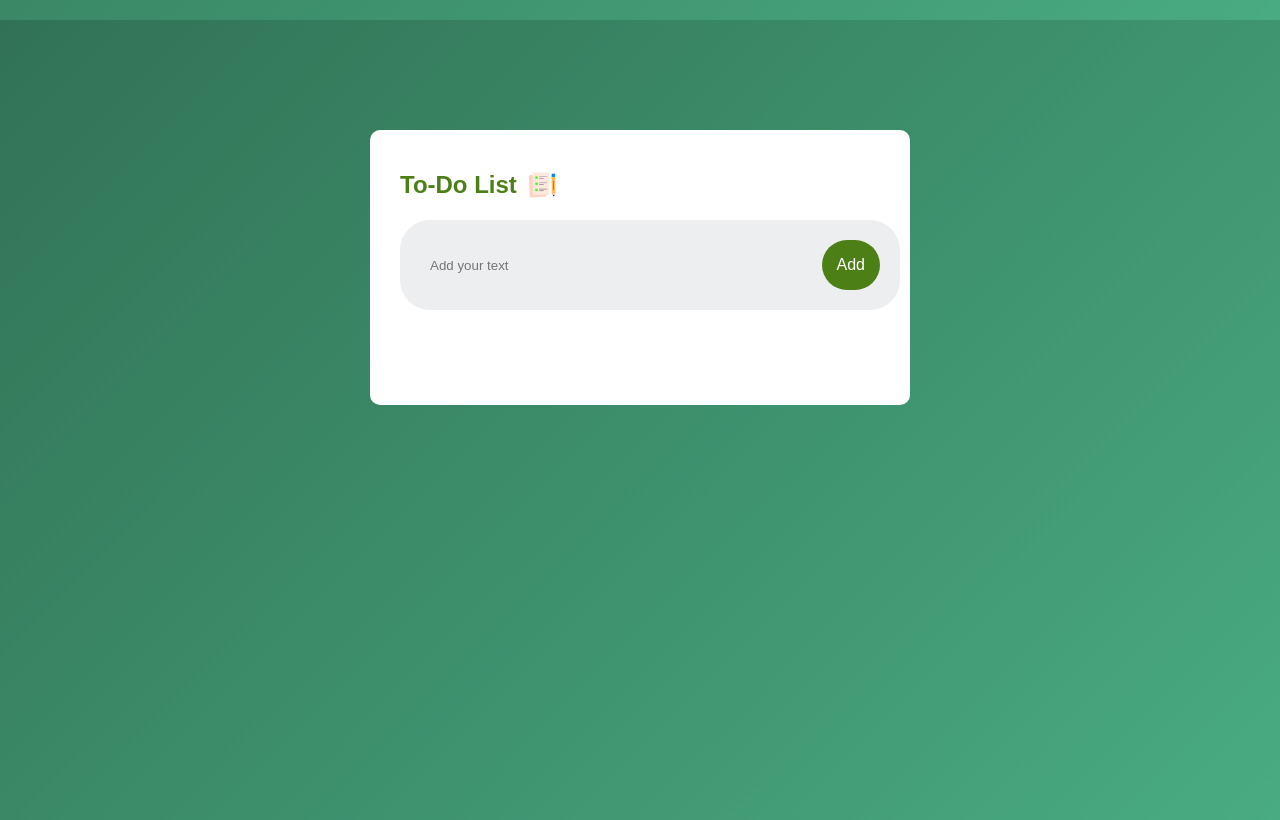
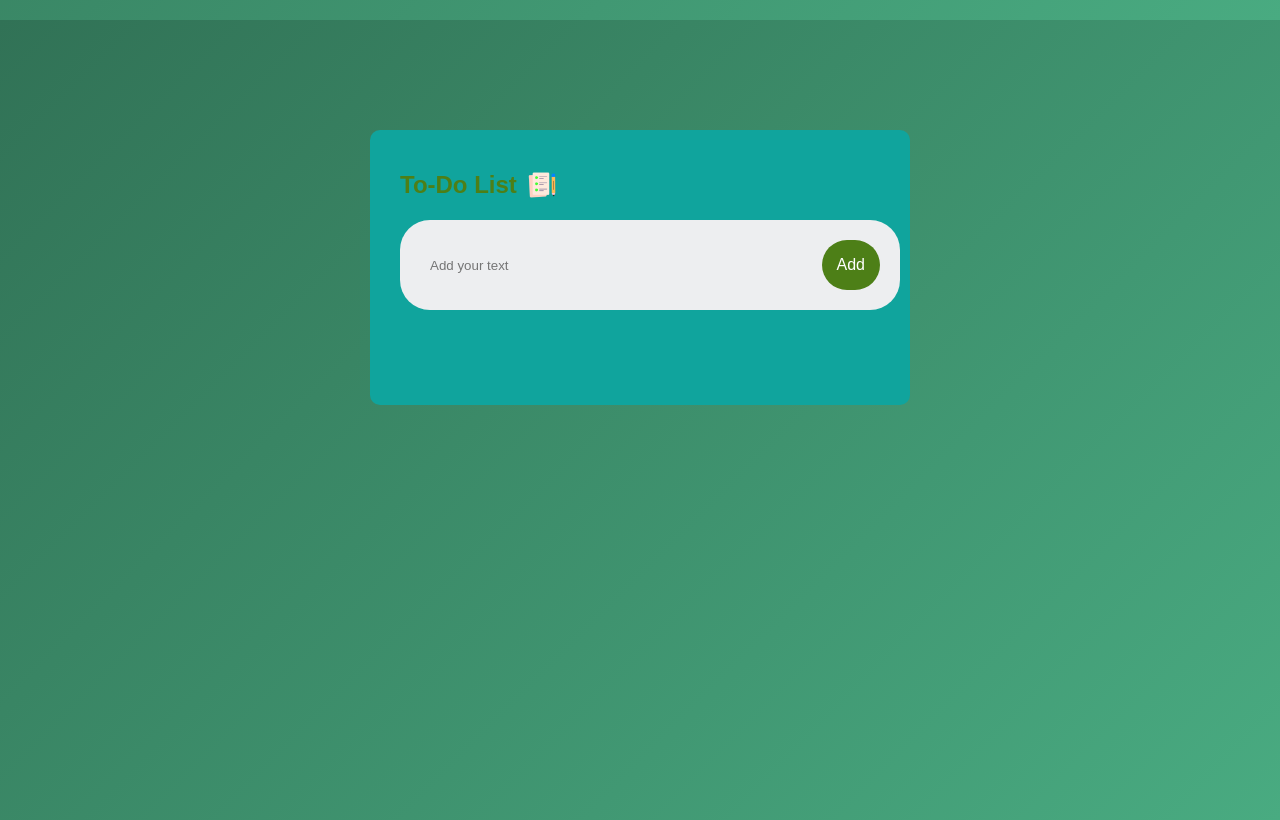
Before and after one commit to RamiiDevX/ToDoListNew, a plain HTML site: page index.html in a window 1280 px wide. Shown: the part 780-1600 px from the top of the page. Drawn offline with Linux system fonts and the light colour scheme.

Commit message:
Update style.css
Tested updating color

```diff
--- a/style.css
+++ b/style.css
@@ -15,7 +15,7 @@
 .todo-app{
     width: 100%;
     max-width:540px;
-    background: #fff;
+    background: #10a49d;
     margin:100px auto 20px;
     padding: 40px 30px 70px;
     border-radius: 10px;
```
